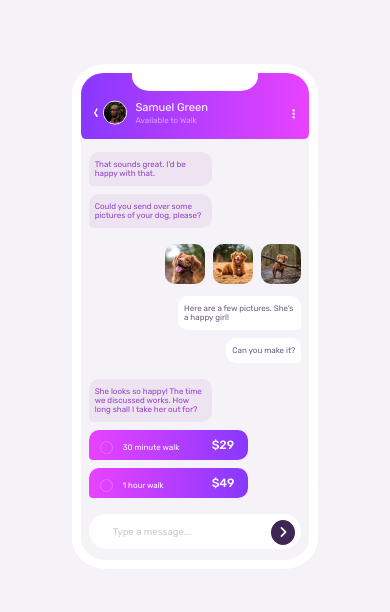
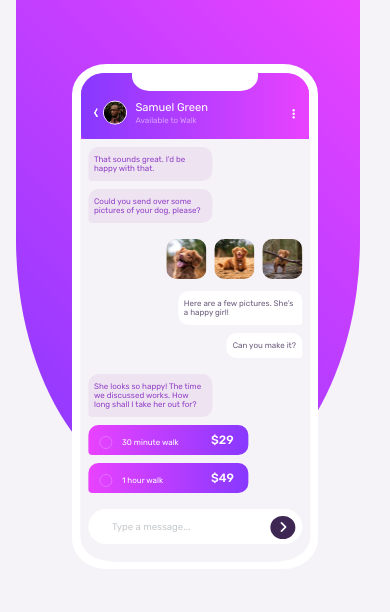
Before and after one commit to jkellerman/chat-app-css-illustration-master, a plain HTML site: page index.html in a window 390 px wide. Shown: the top 612 px of the page. Drawn offline with Linux system fonts and the light colour scheme.

Commit message:
edit border of chat container so that background shapes are not seen underneath the phone container

```diff
--- a/index.html
+++ b/index.html
@@ -26,7 +26,8 @@
     <title>Frontend Mentor | chat-app-css-illustration-master</title>
   </head>
   <body>
-    <main>
+    <main class="main-container">
+      <div class="background background-top"></div>
       <div class="iphone-container">
         <div class="notch"></div>
         <div class="user-menu-container">
--- a/styles.css
+++ b/styles.css
@@ -31,6 +31,23 @@ body {
   margin: 0;
   background-color: var(--Light-Grayish-Violet);
   color: var(--White);
+  position: relative;
+}
+
+.main-container {
+  display: flex;
+  flex-direction: column;
+  position: relative;
+}
+
+.background {
+  width: 344px;
+  height: 500px;
+  border-radius: 23% 23% 50% 50% / 0% 0% 52% 52%;
+  background: linear-gradient(45deg, var(--Light-Violet), var(--Light-Magenta));
+  position: absolute;
+  z-index: -1;
+  left: 1em;
 }
 
 .iphone-container {
@@ -40,11 +57,6 @@ body {
   height: 505px;
   margin: 4em auto;
   position: relative;
-}
-
-.chat-container {
-  border-radius: 4em;
-  background-color: var(--Light-Grayish-Violet);
 }
 
 .notch {
@@ -62,7 +74,6 @@ body {
   border-radius: 10% 10% 2% 2% / 32% 32% 9% 9%;
   font-size: 0.7rem;
   padding: 2em 0.5em 1.5em;
-  margin-bottom: 0.4em;
 }
 
 .user-menu {
@@ -127,9 +138,13 @@ body {
 }
 
 .chat-container {
+  background-color: var(--Light-Grayish-Violet);
   display: flex;
   flex-direction: column;
   padding: 0 0.5em;
+  transform: translateX(-0.04em);
+  width: 229.99px;
+  border-radius: 23% 23% 16% 16% / 0% 0% 6% 6%;
 }
 
 .chat-bubble {
@@ -202,6 +217,7 @@ body {
 
 .chat-box {
   margin-top: 1em;
+  margin-bottom: 1.1em;
 }
 
 form {
@@ -228,8 +244,6 @@ form {
   color: white;
   border: 3px solid var(--Very-Dark-Desaturated-Violet);
   outline: none;
-  height: 25px;
-  width: 24px;
   border-radius: 50%;
   cursor: pointer;
 }
@@ -253,8 +267,9 @@ form {
 }
 
 @media (min-width: 1024px) {
-  main {
+  .main-container {
     display: flex;
+    flex-direction: row;
     justify-content: center;
     align-items: center;
     margin: 10em auto;
@@ -279,6 +294,10 @@ form {
   .paragraph-container h1,
   .paragraph {
     text-align: start;
-    /* width: 98%; */
+  }
+
+  .btn {
+    height: 25px;
+    width: 24px;
   }
 }
```
